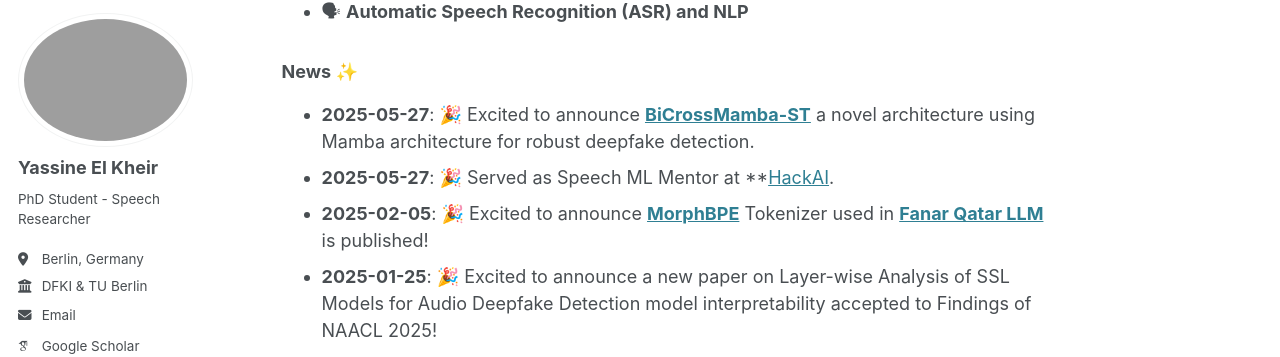
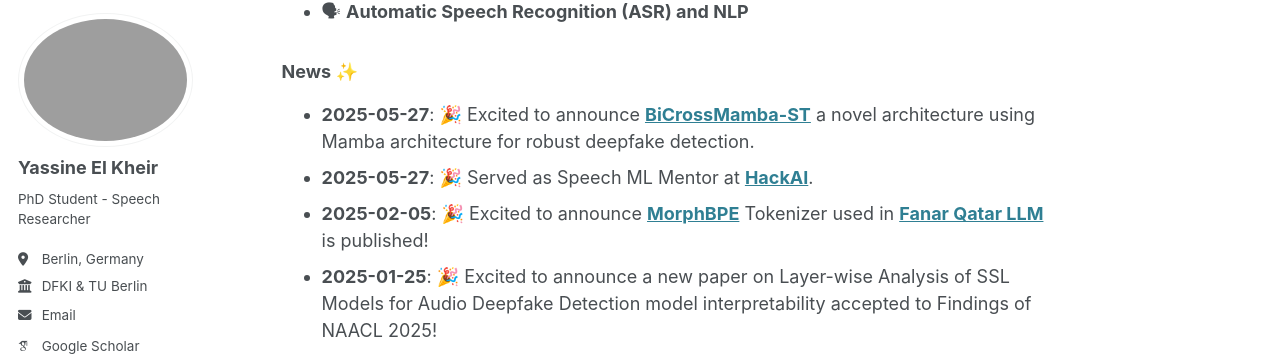
Before and after one commit to Yaselley/yaselley.github.io, a Jekyll site: the page built from _pages/about.md, in a window 1280 px wide and 900 px high, scrolled down 472 px. Shown: the part 93-450 px from the top of the window. Built offline with Jekyll 4.4.1, drawn with Linux system fonts in a browser that asks for light colours; some web fonts are replaced.

Commit message:
small change

```diff
--- a/_pages/about.md
+++ b/_pages/about.md
@@ -6,6 +6,7 @@ redirect_from:
   - /about/
   - /about.html
 ---
+
 
 ## Hi 👋, I'm Yassine El Kheir
 I'm a PhD student at the **German Research Center for Artificial Intelligence (DFKI)** in Berlin, working on **robust speech representations in self-supervised learning (SSL) models** for **audio deepfake detection** under the supervision of **[Prof. Sebastian Möller](https://scholar.google.de/citations?user=BC_qcg0AAAAJ&hl=en)** and  **[Dr. Tim Polzehl](https://scholar.google.de/citations?user=tImnUh0AAAAJ&hl=en)**.
@@ -18,7 +19,7 @@ I'm a PhD student at the **German Research Center for Artificial Intelligence (D
 
 ### News ✨
 - **2025-05-27**: 🎉 Excited to announce **[BiCrossMamba-ST](https://arxiv.org/pdf/2505.13930)** a novel architecture using Mamba architecture for robust deepfake detection.
-- **2025-05-27**: 🎉 Served as Speech ML Mentor at **[HackAI](https://hackai.ma).
+- **2025-05-27**: 🎉 Served as Speech ML Mentor at **[HackAI](https://hackai.ma)**.
 - **2025-02-05**: 🎉 Excited to announce **[MorphBPE](https://arxiv.org/pdf/2502.00894)** Tokenizer used in **[Fanar Qatar LLM](https://arxiv.org/pdf/2501.13944)** is published!
 - **2025-01-25**: 🎉 Excited to announce a new paper on Layer-wise Analysis of SSL Models for Audio Deepfake Detection model interpretability accepted to Findings of NAACL 2025!
 - **2024-12-12**: Invited as a researcher for a two-week project at the SDAIA Winter School, organized by **[SDAIA](https://sdaia-event.webflow.io/)**.
```
